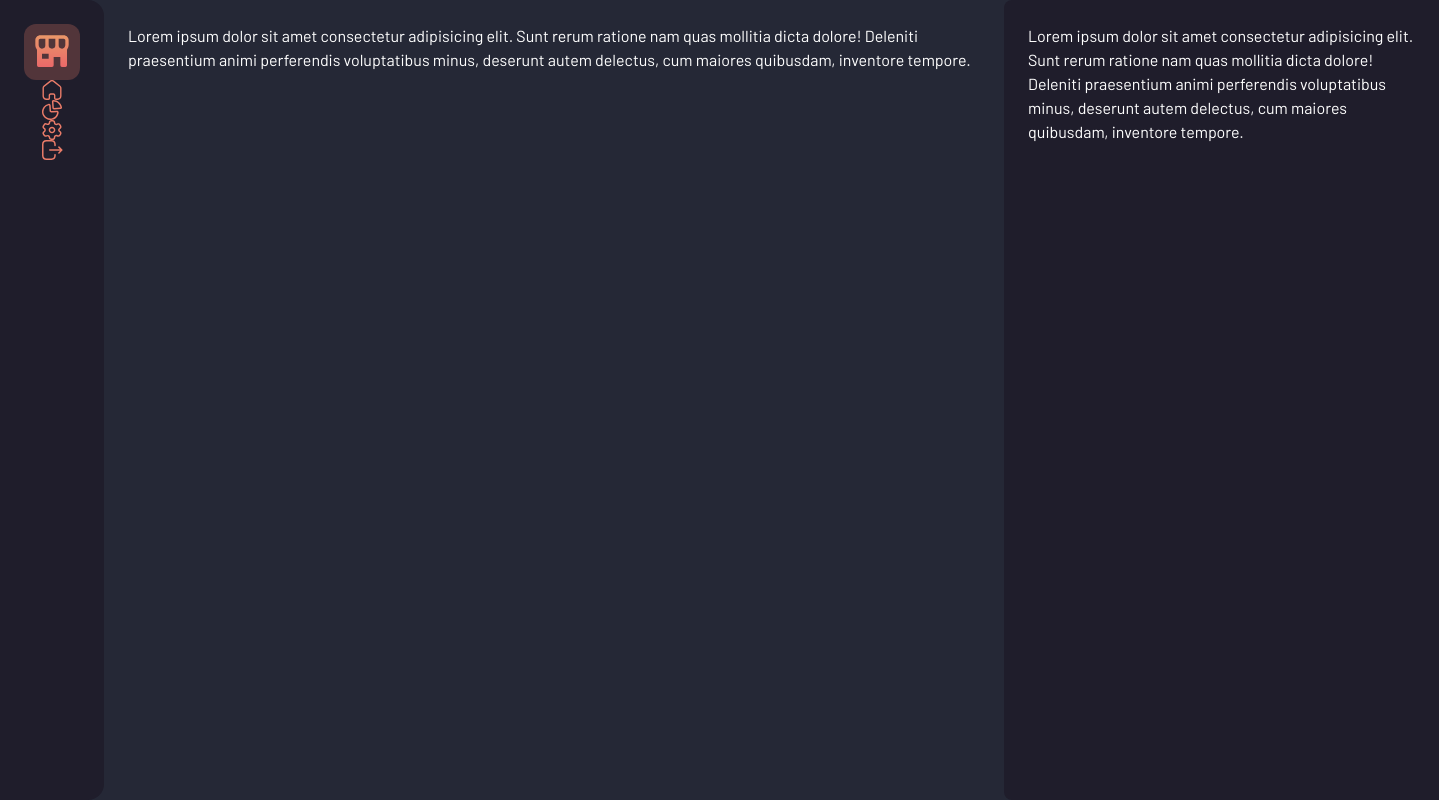
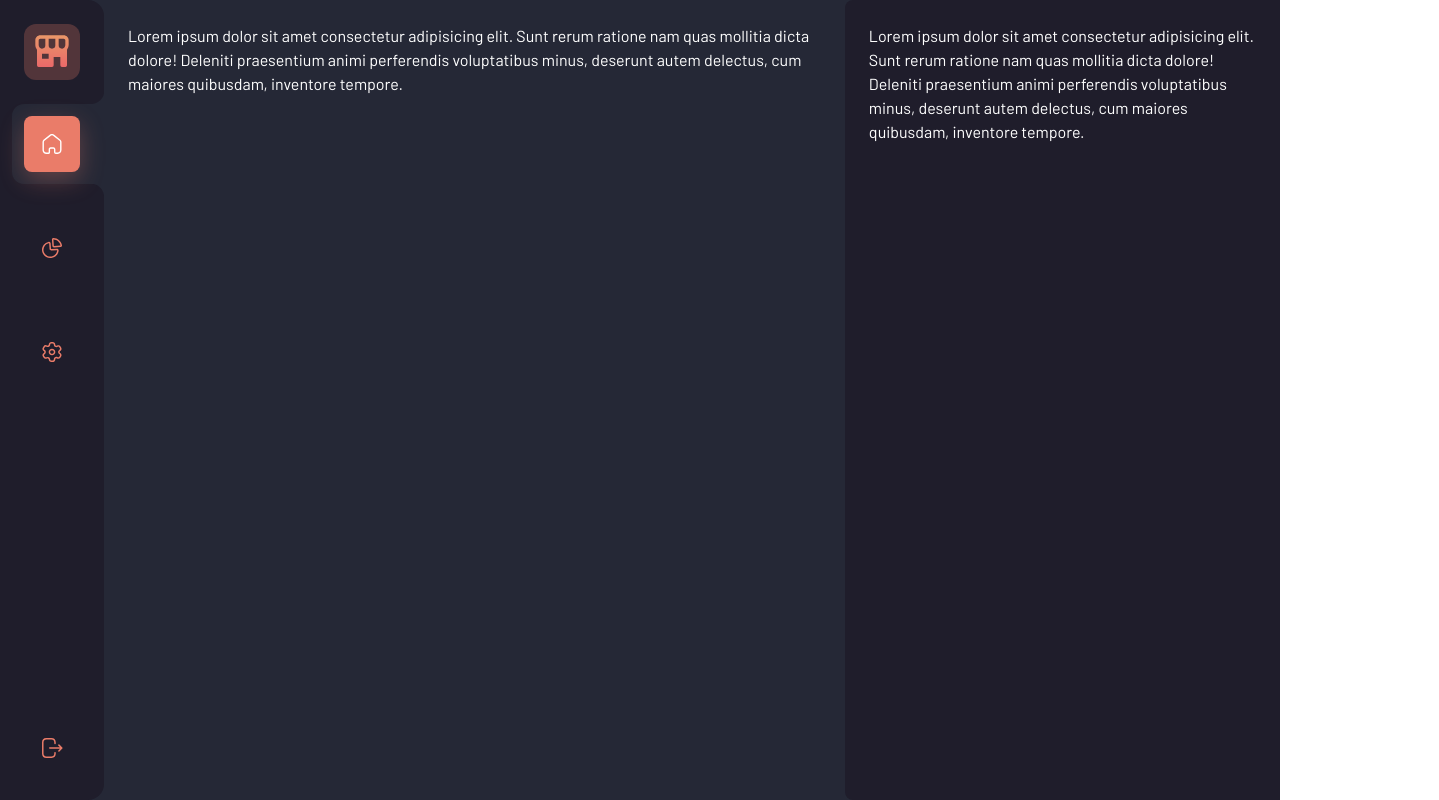
Before and after one commit to hilquias-kil/jaegar_resto, a Next.js app: page / in a window 1280 px wide. Shown: the whole page, 1439 px wide, since content can reach past the window. Built offline with nearby package versions, Linux system fonts and the light colour scheme.

Commit message:
ADD: Navigation to the layout

```diff
--- a/src/app/layout.tsx
+++ b/src/app/layout.tsx
@@ -1,5 +1,6 @@
 import type { Metadata } from "next";
 import { Barlow } from "next/font/google";
+import { Nav } from "@/components/Nav";
 import "./globals.css";
 
 const barlow = Barlow({ subsets: ["latin"], weight: ["400", "600"] });
@@ -16,7 +17,12 @@ export default function RootLayout({
 }) {
   return (
     <html lang="en">
-      <body className={barlow.className}>{children}</body>
+      <body className={barlow.className}>
+        <div className="grid bg-bg grid-cols-[104px_1fr_34%] h-screen">
+          <Nav />
+          {children}
+        </div>
+      </body>
     </html>
   );
 }
--- a/src/app/page.tsx
+++ b/src/app/page.tsx
@@ -1,10 +1,8 @@
 import { Cart } from "@/components/Cart";
-import { Nav } from "@/components/Nav";
 
 export default function Home() {
   return (
-    <div className="grid bg-bg grid-cols-[104px_minmax(900px,_1fr)_34%] h-screen">
-      <Nav />
+    <>
       <main className="p-6">
         <p>
           Lorem ipsum dolor sit amet consectetur adipisicing elit. Sunt rerum
@@ -14,6 +12,6 @@ export default function Home() {
         </p>
       </main>
       <Cart />
-    </div>
+    </>
   );
 }
--- a/src/components/Nav/Nav.tsx
+++ b/src/components/Nav/Nav.tsx
@@ -4,11 +4,12 @@ import { Home } from "@/components/Icons";
 import { Dashboard } from "@/components/Icons";
 import { Settings } from "@/components/Icons";
 import { Logout } from "@/components/Icons";
+import { NavButton } from "@/components/NavButton";
 
 export function Nav() {
   return (
-    <nav className="bg-secondary rounded-r-2xl flex flex-col items-center py-6">
-      <div className="p-2 bg-primary bg-opacity-25 rounded-xl">
+    <nav className="bg-secondary rounded-r-2xl flex flex-col items-end py-6">
+      <div className="p-2 bg-primary bg-opacity-25 rounded-xl self-center mb-3">
         <Image
           src="/logo.svg"
           width={40}
@@ -17,18 +18,21 @@ export function Nav() {
           className="block"
         />
       </div>
-      <Link href="/" className="fill-primary">
-        <Home />
-      </Link>
-      <Link href="/dashboard" className="fill-primary">
-        <Dashboard />
-      </Link>
-      <Link href="/settings" className="fill-primary">
-        <Settings />
-      </Link>
-      <Link href="/logout" className="fill-primary">
-        <Logout />
-      </Link>
+
+      <ul>
+        <NavButton href="/">
+          <Home />
+        </NavButton>
+        <NavButton href="/dashboard">
+          <Dashboard />
+        </NavButton>
+        <NavButton href="/settings">
+          <Settings />
+        </NavButton>
+        <NavButton href="/logout">
+          <Logout />
+        </NavButton>
+      </ul>
     </nav>
   );
 }
--- /dev/null
+++ b/src/components/NavButton/NavButton.tsx
@@ -0,0 +1,33 @@
+'use client'
+
+import Link from "next/link";
+import { usePathname } from "next/navigation";
+import { type ReactElement } from "react";
+
+interface NavButtonProps {
+  children: ReactElement;
+  href: string;
+}
+
+export const NavButton = ({ children, href }: NavButtonProps) => {
+  const pathname = usePathname();
+  const active = pathname === href
+  return (
+    <li
+      className={`h-[104px] w-[92px]  flex items-center last:absolute last:bottom-0 ${
+        active ? "bg-[url('/nav-bt.svg')]" : ""
+      }`}
+    >
+      <Link
+        href={href}
+        className={`fill-primary flex items-center justify-center w-[56px] h-[56px] rounded-lg hover:bg-nav transition-colors ml-3 ${
+          active
+            ? "bg-primary hover:bg-primary fill-white shadow-[0px_8px_24px_0px_rgba(234,124,105,0.32)]"
+            : ""
+        }`}
+      >
+        {children}
+      </Link>
+    </li>
+  );
+};
--- /dev/null
+++ b/src/components/NavButton/index.ts
@@ -0,0 +1 @@
+export * from "./NavButton"
--- a/tailwind.config.ts
+++ b/tailwind.config.ts
@@ -15,6 +15,8 @@ const config: Config = {
       line: "#393C49",
       form: "#2D303E",
       text: "#E0E6E9",
+      nav: "#373A48",
+      white: "#ffffff"
     },
   },
 };
```
Also changed, not shown: public/nav-bt.svg (added).
